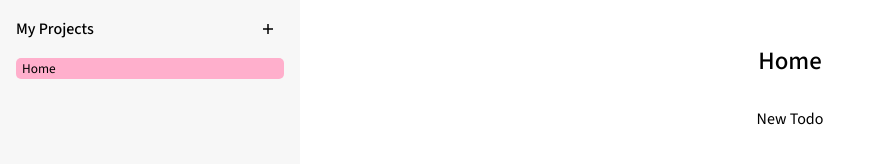
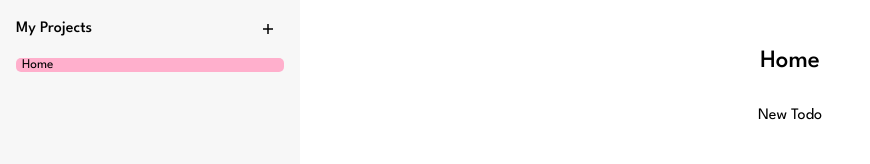
Before and after one commit to MclPio/todolist-js, a website built with webpack: page src/index.html in a window 1280 px wide. Shown: the whole page, without its empty margins (0-870 px from the left). Built offline with nearby package versions, Linux system fonts and the light colour scheme.

Commit message:
Add new font

```diff
--- a/src/css/style.css
+++ b/src/css/style.css
@@ -3,13 +3,14 @@ option button uses tailwind Indigo colors
 project-button uses tailwind Violet colors
 */
 @font-face {
-  font-family: 'SourceSans3-VariableFont_wght';
-  src: url('../fonts/SourceSans3-VariableFont_wght.ttf');
+  font-family: 'LeagueSpartan-VariableFont_wght';
+  src: url('../fonts/LeagueSpartan-VariableFont_wght.ttf');
   font-style: normal;
 }
 
 * {
-  font-family: 'SourceSans3-VariableFont_wght';
+  font-family: 'LeagueSpartan-VariableFont_wght';
+  font-stretch: 80%;
 }
 
 :root {
@@ -46,7 +47,7 @@ project-button uses tailwind Violet colors
 html {font-size: 16px;}
 
 body {
-  font-family: 'Open Sans', sans-serif;
+  font-family: 'LeagueSpartan-VariableFont_wght', sans-serif;
   line-height: 1.65;
 }
 
@@ -59,14 +60,14 @@ h2,
 h3,
 h4,
 h5 {
-  font-family: 'Open Sans', sans-serif;
+  font-family: 'LeagueSpartan-VariableFont_wght', sans-serif;
   font-weight: true;
   line-height: 1.15;
 }
 
 h1,
 .text-size-h1 {
-  font-family: 'Source Sans 3', sans-serif;
+  font-family: 'LeagueSpartan-VariableFont_wght', sans-serif;
   font-weight: 500;
   margin-top: 0;
   font-size: 3.05em;
```
Also changed, not shown: src/fonts/LeagueSpartan-VariableFont_wght.ttf (added).
